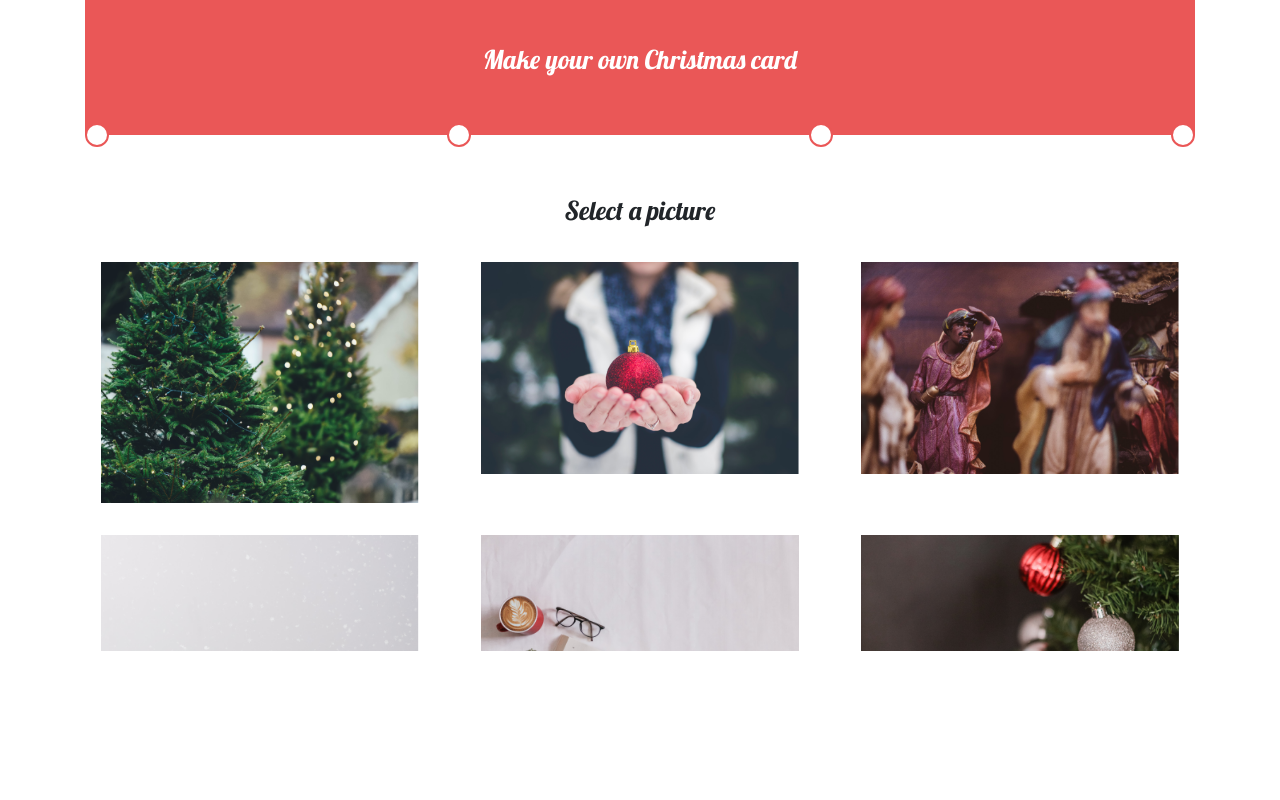
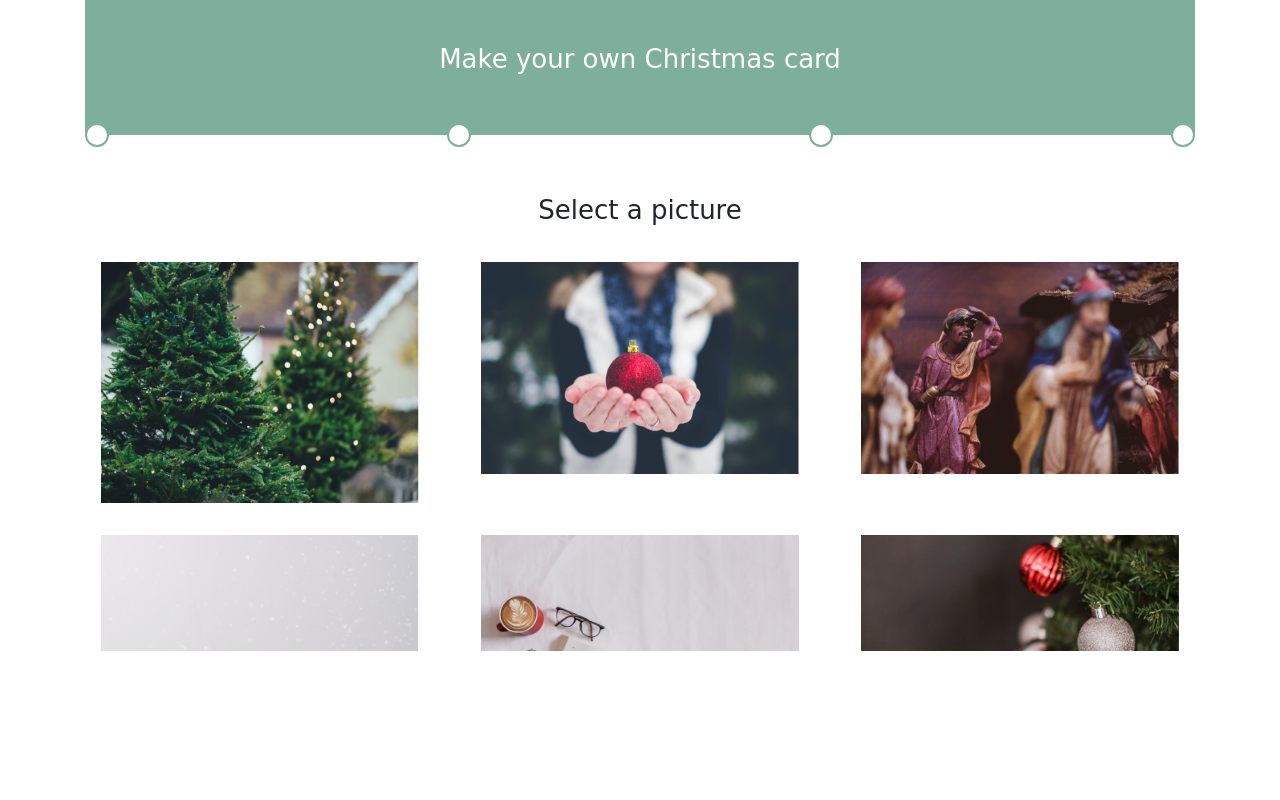
Before and after one commit to Atndesign/Wishmas, a plain HTML site: page index.html in a window 1280 px wide. Drawn offline with nearby package versions, Linux system fonts and the light colour scheme; files that its build step writes are made by us from their sources.

Commit message:
Change primary color and remove secondary

```diff
--- a/_dev/css/_partials/variable.scss
+++ b/_dev/css/_partials/variable.scss
@@ -1,4 +1,4 @@
 $font-family-base:         'Roboto', sans-serif;
-$heading-font-family:      'Lobster', cursive;
-$primary:                #EA5757;
-$secondary:              #986DD8;
+$heading-font-family:      'Lily Script One', cursive;
+$primary:                #7EAF9D;
+// $secondary:              #986DD8;
```
